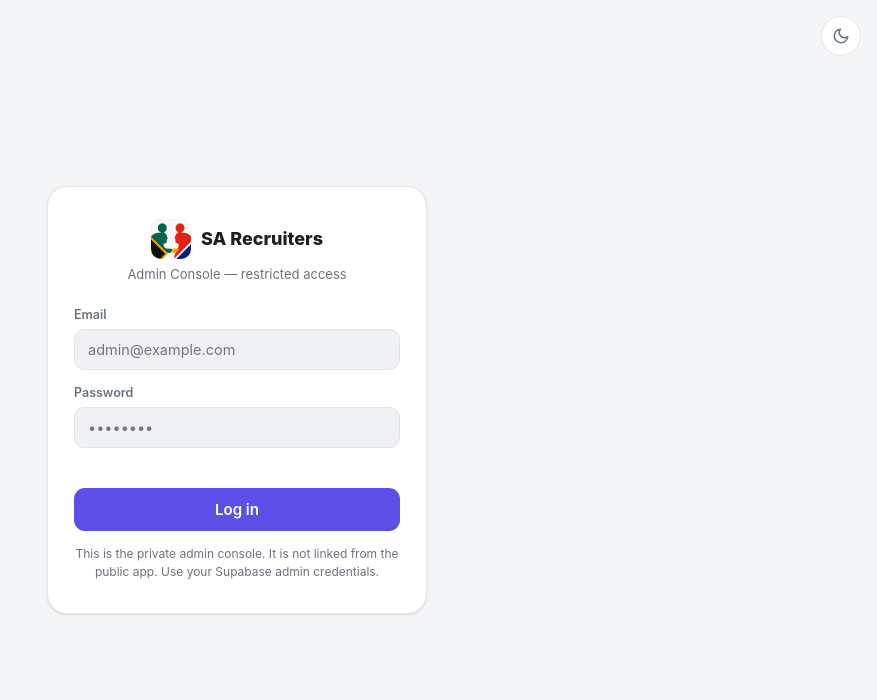
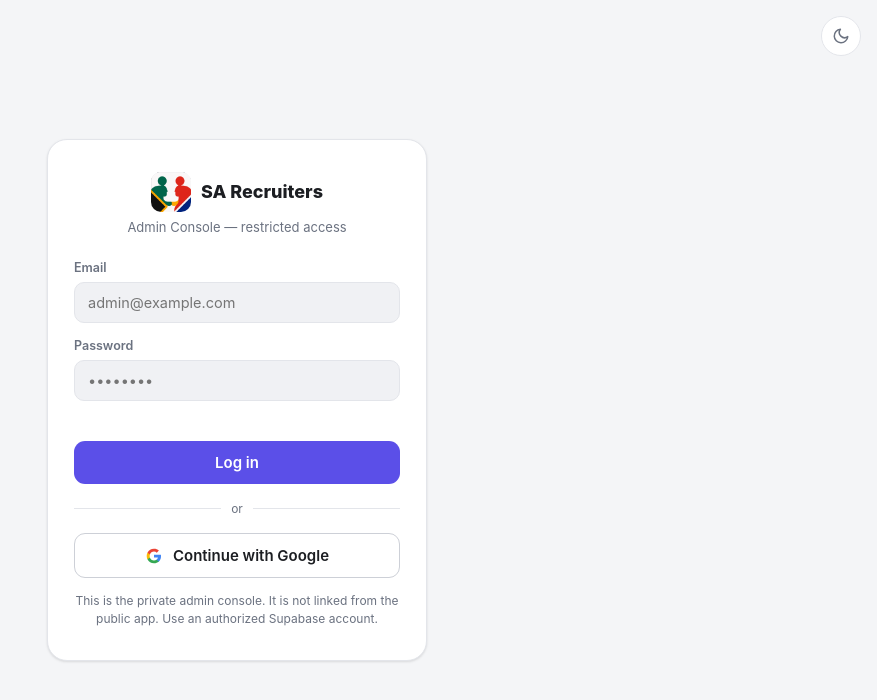
Before and after one commit to kamogeloralph-ux/sarecruiters, a website: page admin.html in a window 1280 px wide. Shown: the whole page, without its empty margins (403-1280 px from the left). Drawn offline with nearby package versions, Linux system fonts and the light colour scheme.

Commit message:
Add Google sign-in to admin console

```diff
--- a/admin.html
+++ b/admin.html
@@ -58,6 +58,11 @@ a{color:var(--accent);text-decoration:none;overflow-wrap:break-word}
 .btn:disabled{opacity:.5;cursor:not-allowed}
 .login-error{color:var(--danger);font-size:13px;min-height:18px;text-align:center;margin-bottom:8px}
 .login-hint{text-align:center;font-size:12px;color:var(--text-2);margin-top:14px;line-height:1.5}
+.login-divider{display:flex;align-items:center;gap:10px;margin:16px 0;color:var(--text-2);font-size:12px}
+.login-divider::before,.login-divider::after{content:'';height:1px;flex:1;background:var(--border)}
+.google-btn{display:flex;align-items:center;justify-content:center;gap:10px;background:var(--card);color:var(--text);border:1px solid var(--border-strong)}
+.google-btn:hover{background:var(--card-2)}
+.google-mark{width:18px;height:18px;display:block;flex-shrink:0}
 .theme-toggle-login{position:fixed;top:16px;right:16px;background:var(--card);border:1px solid var(--border);border-radius:50%;width:40px;height:40px;display:flex;align-items:center;justify-content:center;cursor:pointer;color:var(--text-2)}
 .theme-toggle-login svg{width:18px;height:18px}
 
@@ -299,8 +304,13 @@ a{color:var(--accent);text-decoration:none;overflow-wrap:break-word}
     <div class="field"><label>Email</label><input id="login-email" type="email" autocomplete="username" placeholder="admin@example.com"></div>
     <div class="field"><label>Password</label><input id="login-password" type="password" autocomplete="current-password" placeholder="••••••••"></div>
     <div class="login-error" id="login-error"></div>
-    <button class="btn" onclick="doLogin()">Log in</button>
-    <div class="login-hint">This is the private admin console. It is not linked from the public app. Use your Supabase admin credentials.</div>
+    <button class="btn" id="password-login-button" onclick="doLogin()">Log in</button>
+    <div class="login-divider" aria-hidden="true"><span>or</span></div>
+    <button class="btn google-btn" id="google-login-button" onclick="loginWithGoogle()">
+      <svg class="google-mark" viewBox="0 0 24 24" aria-hidden="true"><path fill="#4285F4" d="M21.35 12.27c0-.72-.06-1.41-.18-2.07H12v3.92h5.24a4.48 4.48 0 0 1-1.94 2.94v2.45h3.14c1.84-1.69 2.91-4.18 2.91-7.24Z"/><path fill="#34A853" d="M12 21.75c2.63 0 4.84-.87 6.45-2.35l-3.14-2.45c-.87.58-1.98.92-3.31.92-2.54 0-4.7-1.72-5.47-4.03H3.28v2.53A9.75 9.75 0 0 0 12 21.75Z"/><path fill="#FBBC05" d="M6.53 13.84A5.86 5.86 0 0 1 6.22 12c0-.64.11-1.26.31-1.84V7.63H3.28A9.75 9.75 0 0 0 2.25 12c0 1.57.38 3.05 1.03 4.37l3.25-2.53Z"/><path fill="#EA4335" d="M12 6.13c1.43 0 2.71.49 3.72 1.45l2.79-2.79C16.84 3.08 14.63 2.25 12 2.25a9.75 9.75 0 0 0-8.72 5.38l3.25 2.53c.77-2.31 2.93-4.03 5.47-4.03Z"/></svg>
+      Continue with Google
+    </button>
+    <div class="login-hint">This is the private admin console. It is not linked from the public app. Use an authorized Supabase account.</div>
   </div>
 </div>
 
@@ -773,14 +783,40 @@ async function doLogin(){
   var email = document.getElementById('login-email').value.trim();
   var password = document.getElementById('login-password').value;
   var err = document.getElementById('login-error');
+  var btn = document.getElementById('password-login-button');
   err.textContent = '';
   if(!email || !password){ err.textContent = 'Enter email and password.'; return; }
-  var btn = event.target; btn.disabled = true; btn.textContent = 'Signing in…';
+  btn.disabled = true; btn.textContent = 'Signing in…';
   try {
     var res = await supabaseClient.auth.signInWithPassword({ email: email, password: password });
     if (res.error) { err.textContent = 'Incorrect email or password.'; btn.disabled=false; btn.textContent='Log in'; return; }
     await enterConsole(res.data.user);
   } catch(e){ err.textContent = 'Login failed. Check your connection.'; btn.disabled=false; btn.textContent='Log in'; }
+}
+// Trigger Google Sign-In and return to this admin page after Supabase completes OAuth.
+async function loginWithGoogle(){
+  var err = document.getElementById('login-error');
+  var btn = document.getElementById('google-login-button');
+  err.textContent = '';
+  btn.disabled = true;
+  btn.textContent = 'Redirecting to Google…';
+  try {
+    var res = await supabaseClient.auth.signInWithOAuth({
+      provider: 'google',
+      options: {
+        redirectTo: `${window.location.origin}/admin.html`
+      }
+    });
+    if (res.error) {
+      err.textContent = 'Google sign-in failed: ' + res.error.message;
+      btn.disabled = false;
+      btn.innerHTML = '<svg class="google-mark" viewBox="0 0 24 24" aria-hidden="true"><path fill="#4285F4" d="M21.35 12.27c0-.72-.06-1.41-.18-2.07H12v3.92h5.24a4.48 4.48 0 0 1-1.94 2.94v2.45h3.14c1.84-1.69 2.91-4.18 2.91-7.24Z"/><path fill="#34A853" d="M12 21.75c2.63 0 4.84-.87 6.45-2.35l-3.14-2.45c-.87.58-1.98.92-3.31.92-2.54 0-4.7-1.72-5.47-4.03H3.28v2.53A9.75 9.75 0 0 0 12 21.75Z"/><path fill="#FBBC05" d="M6.53 13.84A5.86 5.86 0 0 1 6.22 12c0-.64.11-1.26.31-1.84V7.63H3.28A9.75 9.75 0 0 0 2.25 12c0 1.57.38 3.05 1.03 4.37l3.25-2.53Z"/><path fill="#EA4335" d="M12 6.13c1.43 0 2.71.49 3.72 1.45l2.79-2.79C16.84 3.08 14.63 2.25 12 2.25a9.75 9.75 0 0 0-8.72 5.38l3.25 2.53c.77-2.31 2.93-4.03 5.47-4.03Z"/></svg>Continue with Google';
+    }
+  } catch(e){
+    err.textContent = 'Google sign-in failed. Check your connection.';
+    btn.disabled = false;
+    btn.innerHTML = '<svg class="google-mark" viewBox="0 0 24 24" aria-hidden="true"><path fill="#4285F4" d="M21.35 12.27c0-.72-.06-1.41-.18-2.07H12v3.92h5.24a4.48 4.48 0 0 1-1.94 2.94v2.45h3.14c1.84-1.69 2.91-4.18 2.91-7.24Z"/><path fill="#34A853" d="M12 21.75c2.63 0 4.84-.87 6.45-2.35l-3.14-2.45c-.87.58-1.98.92-3.31.92-2.54 0-4.7-1.72-5.47-4.03H3.28v2.53A9.75 9.75 0 0 0 12 21.75Z"/><path fill="#FBBC05" d="M6.53 13.84A5.86 5.86 0 0 1 6.22 12c0-.64.11-1.26.31-1.84V7.63H3.28A9.75 9.75 0 0 0 2.25 12c0 1.57.38 3.05 1.03 4.37l3.25-2.53Z"/><path fill="#EA4335" d="M12 6.13c1.43 0 2.71.49 3.72 1.45l2.79-2.79C16.84 3.08 14.63 2.25 12 2.25a9.75 9.75 0 0 0-8.72 5.38l3.25 2.53c.77-2.31 2.93-4.03 5.47-4.03Z"/></svg>Continue with Google';
+  }
 }
 async function doLogout(){
   try{ await supabaseClient.auth.signOut(); }catch(e){}
@@ -800,13 +836,27 @@ async function enterConsole(user){
   renderDashboard();
   loadAnalyticsSummary();
 }
-// Restore session on reload
-(async function checkSession(){
+// Check session status on page load and render the appropriate admin state.
+async function initAdminPage(){
   try {
-    var { data } = await supabaseClient.auth.getSession();
-    if (data && data.session && data.session.user) { await enterConsole(data.session.user); }
-  } catch(e){}
-})();
+    var { data, error } = await supabaseClient.auth.getSession();
+    if (error) throw error;
+    var session = data && data.session;
+    if (session && session.user) {
+      console.log('Authenticated as:', session.user.email);
+      await enterConsole(session.user);
+    } else {
+      console.log('No session found. Display login button.');
+      document.getElementById('login-screen').style.display = 'flex';
+      document.getElementById('app').style.display = 'none';
+    }
+  } catch(e){
+    console.error('Session check failed:', e.message || e);
+    document.getElementById('login-screen').style.display = 'flex';
+    document.getElementById('app').style.display = 'none';
+  }
+}
+initAdminPage();
 
 // ===== Data access =====
 async function getAgencies(){
```
